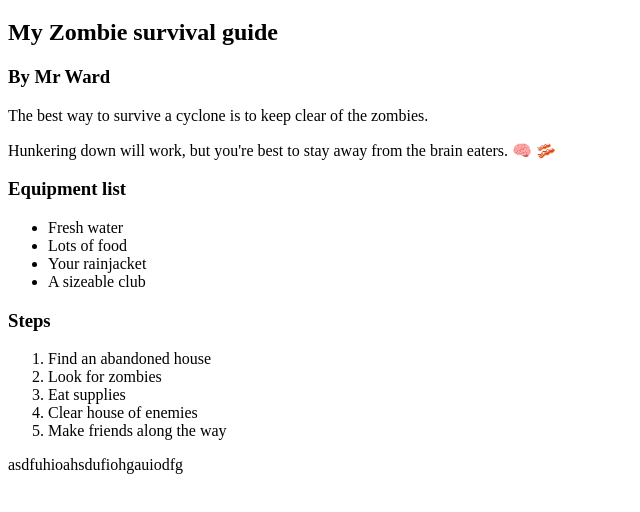
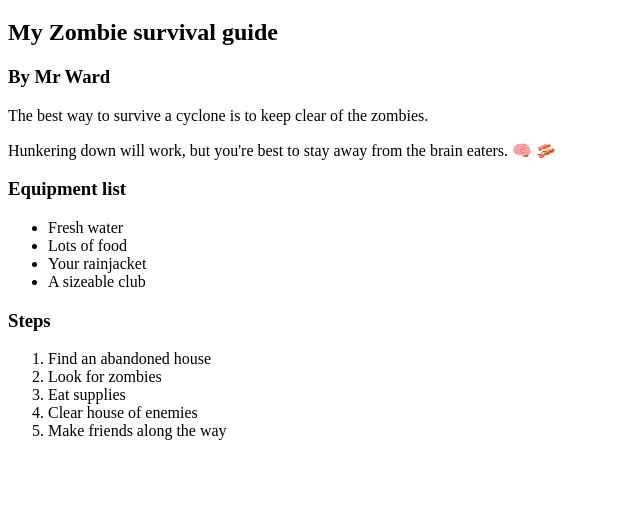
Before and after one commit to MrWardKKHS/Year-10-Web-Dev, a plain HTML site: page classwork/my-first-website/index.html in a window 1280 px wide. Shown: the part 62-574 px from the top of the page, without its empty margins (0-640 px from the left). Drawn offline with Linux system fonts and the light colour scheme.

Commit message:
Update index.html

```diff
--- a/classwork/my-first-website/index.html
+++ b/classwork/my-first-website/index.html
@@ -28,4 +28,3 @@
     </ol>
 </body>
 </html>
-asdfuhioahsdufiohgauiodfg
```
